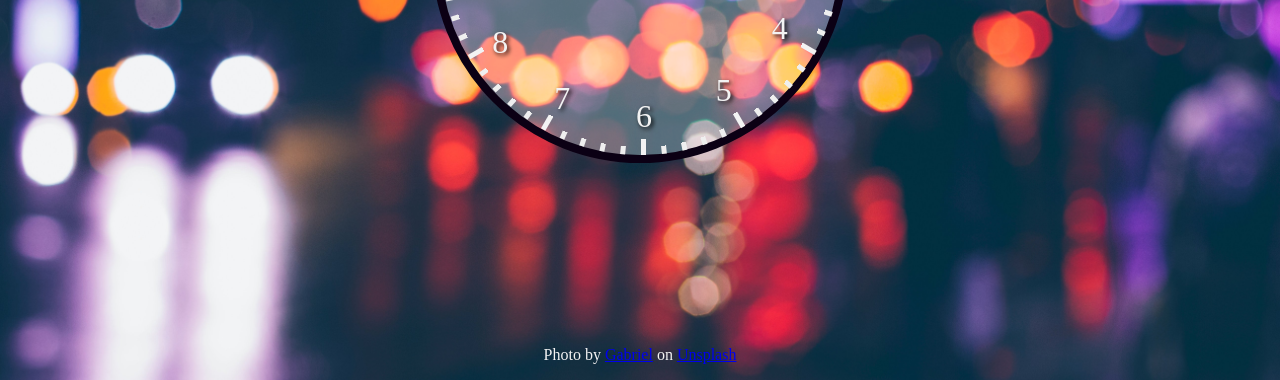
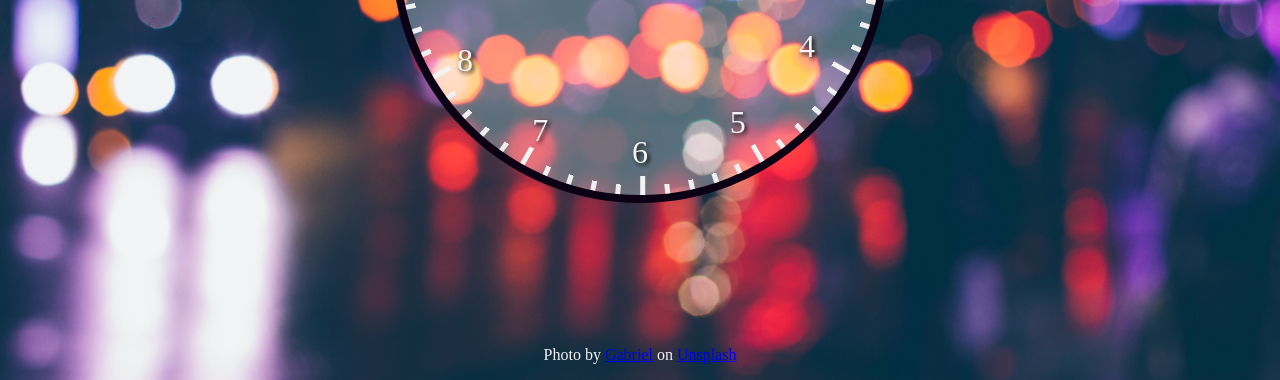
Before and after one commit to WesBosman/css-clock, a plain HTML site: page index.html in a window 1280 px wide. Shown: the part 420-800 px from the top of the page. Drawn offline with Linux system fonts and the light colour scheme.

Commit message:
Made the clock larger.

```diff
--- a/index.css
+++ b/index.css
@@ -34,8 +34,8 @@ p {
 .clock {
   position: relative;
   margin: auto;
-  width: 25em;
-  height: 25em;
+  width: 30em;
+  height: 30em;
   border-radius: 50%;
   background-color: var(--clock-background);
   border-color: var(--clock-border);
```
